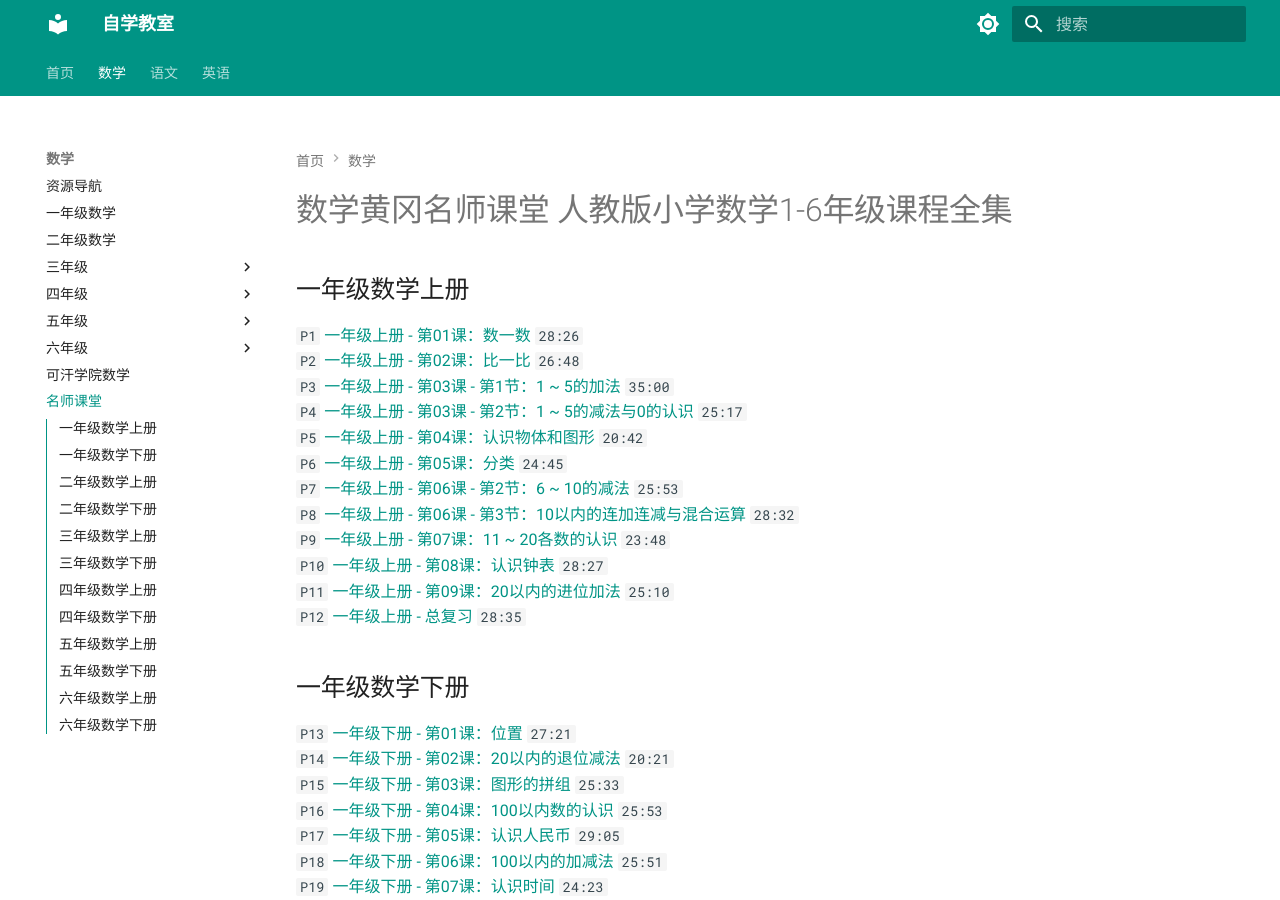
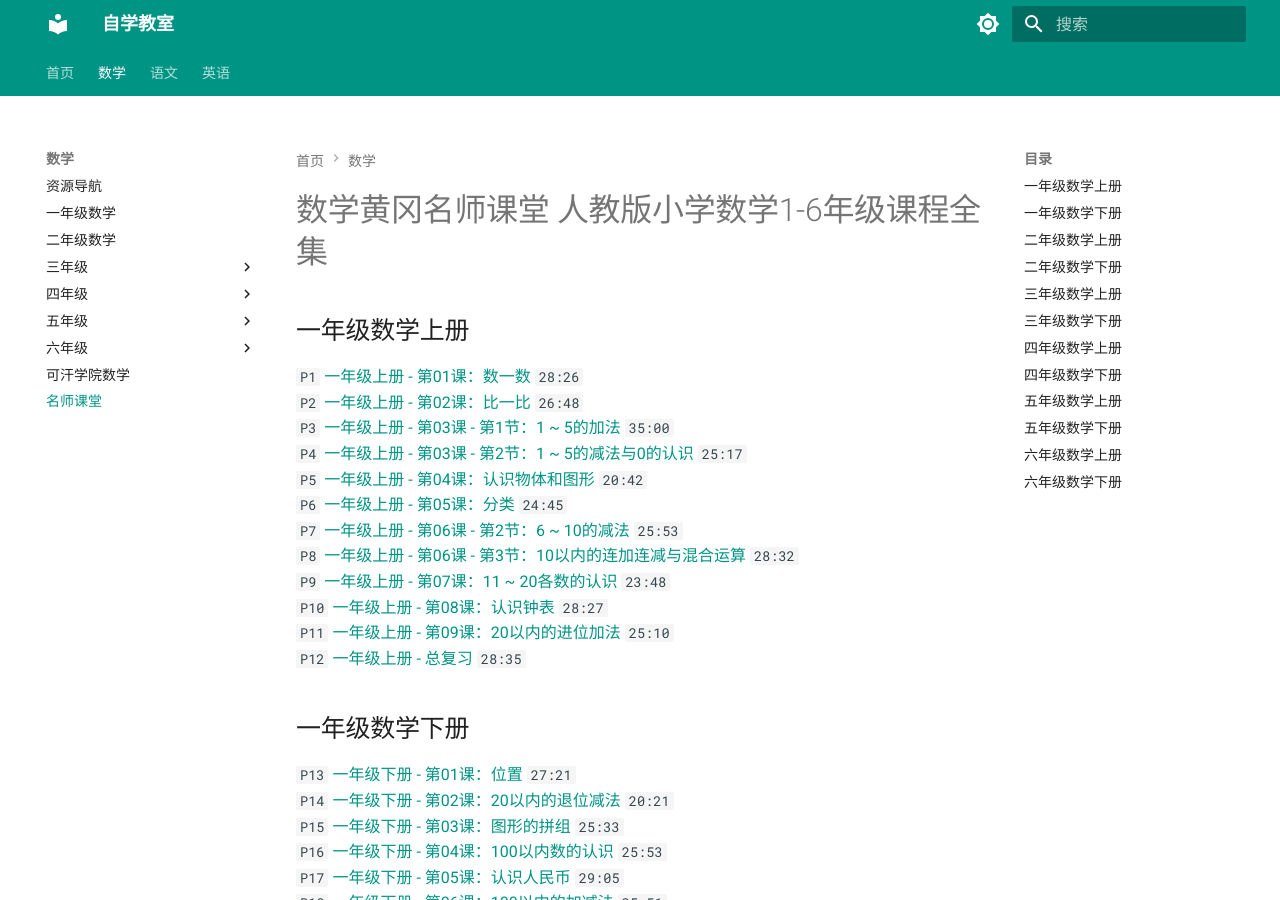
Before and after one commit to sorokin990/sorokin990.github.io, an MkDocs documentation site: the page built from docs/math/renjiaoban_1_to_6.md, in a window 1280 px wide and 900 px high. Built offline with MkDocs 1.6.1 and Material for MkDocs 9.7.7, drawn with Linux system fonts in a browser that asks for light colours; plug-ins that fetch from the network failed and are left out; comment, search, counter and statistics services are not loaded.

Commit message:
Update mkdocs.yml

```diff
--- a/mkdocs.yml
+++ b/mkdocs.yml
@@ -49,7 +49,7 @@ theme:
     - navigation.instant
     - navigation.tracking
     - content.code.annotate
-    - toc.integrate
+    # - toc.integrate  #启用目录导航集成，它始终呈现为左侧导航侧栏的一部分
     - toc.follow
     - navigation.path
     - navigation.top
```
